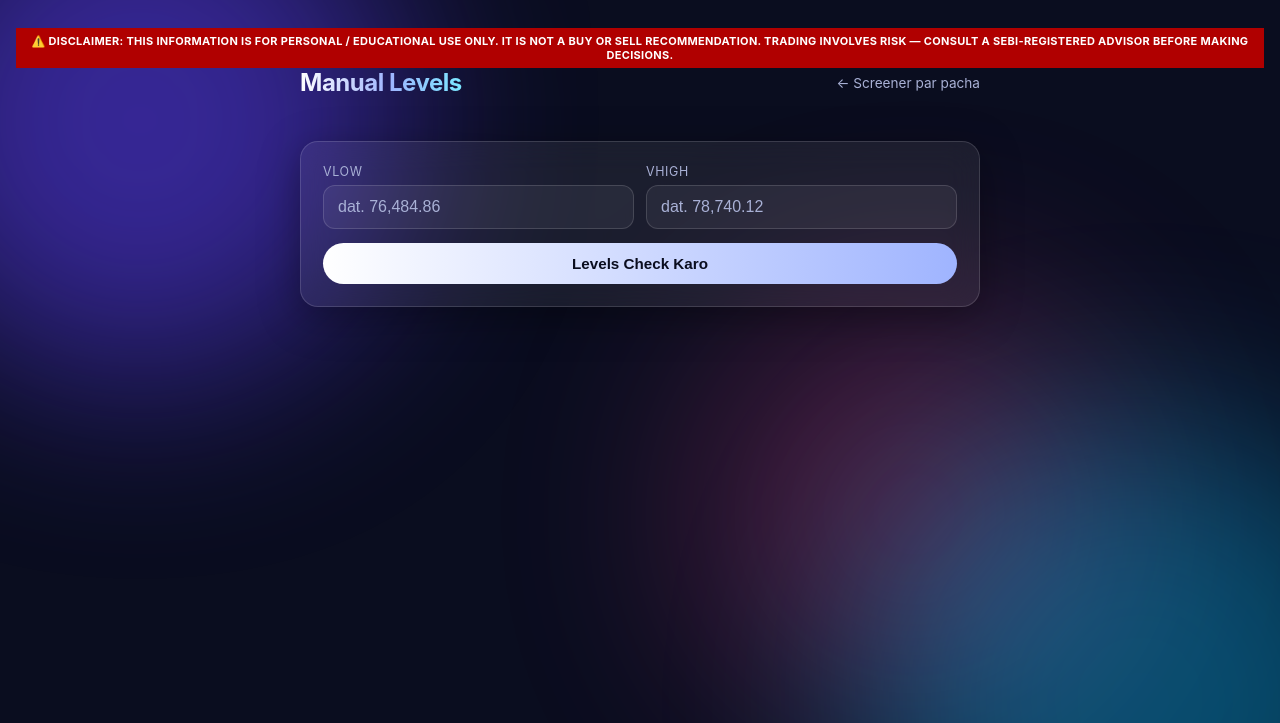
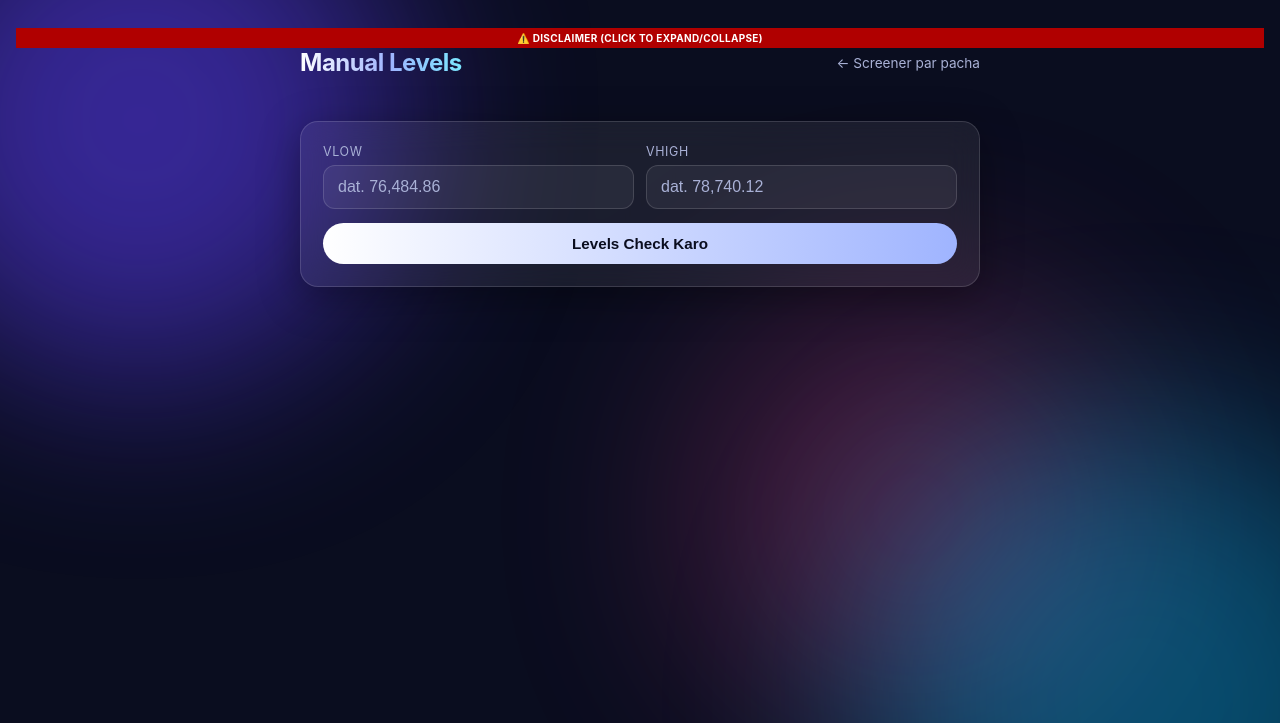
Before and after one commit to heamantverse/frvp-screener, a Python web app: template templates/fib.html in a window 1280 px wide. Shown: the top 723 px of the page. Run offline with Jinja, Linux system fonts and the light colour scheme; the template is opened without the code that fills it, so the values that code supplies are empty.

Commit message:
Add disclaimer banner to site

```diff
--- a/templates/fib.html
+++ b/templates/fib.html
@@ -115,8 +115,11 @@
 </style>
 </head>
 <body>
-<div style="position:sticky; top:0; z-index:9999; background:#b00000; color:#ffffff; text-align:center; padding:6px 10px; font-weight:bold; text-transform:uppercase; font-size:11px; letter-spacing:0.3px;">
-  ⚠️ Disclaimer: This information is for personal / educational use only. It is NOT a buy or sell recommendation. Trading involves risk — consult a SEBI-registered advisor before making decisions.
+<div id="disclaimer-bar" onclick="var d=document.getElementById('disclaimer-text'); d.style.display=(d.style.display==='block')?'none':'block';" style="position:sticky; top:0; z-index:9999; background:#b00000; color:#ffffff; text-align:center; padding:4px 10px; font-weight:bold; text-transform:uppercase; font-size:10px; letter-spacing:0.3px; cursor:pointer;">
+  ⚠️ Disclaimer (click to expand/collapse)
+</div>
+<div id="disclaimer-text" style="display:none; background:#fff3f3; color:#b00000; text-align:center; padding:8px 14px; font-size:11px; border-bottom:1px solid #b00000;">
+  This information is for personal / educational use only. It is NOT a buy or sell recommendation. Trading involves risk — consult a SEBI-registered advisor before making decisions.
 </div>
 
 <div class="blob"></div>
```
Also changed, not shown: templates/index.html (+5 -2 lines).
